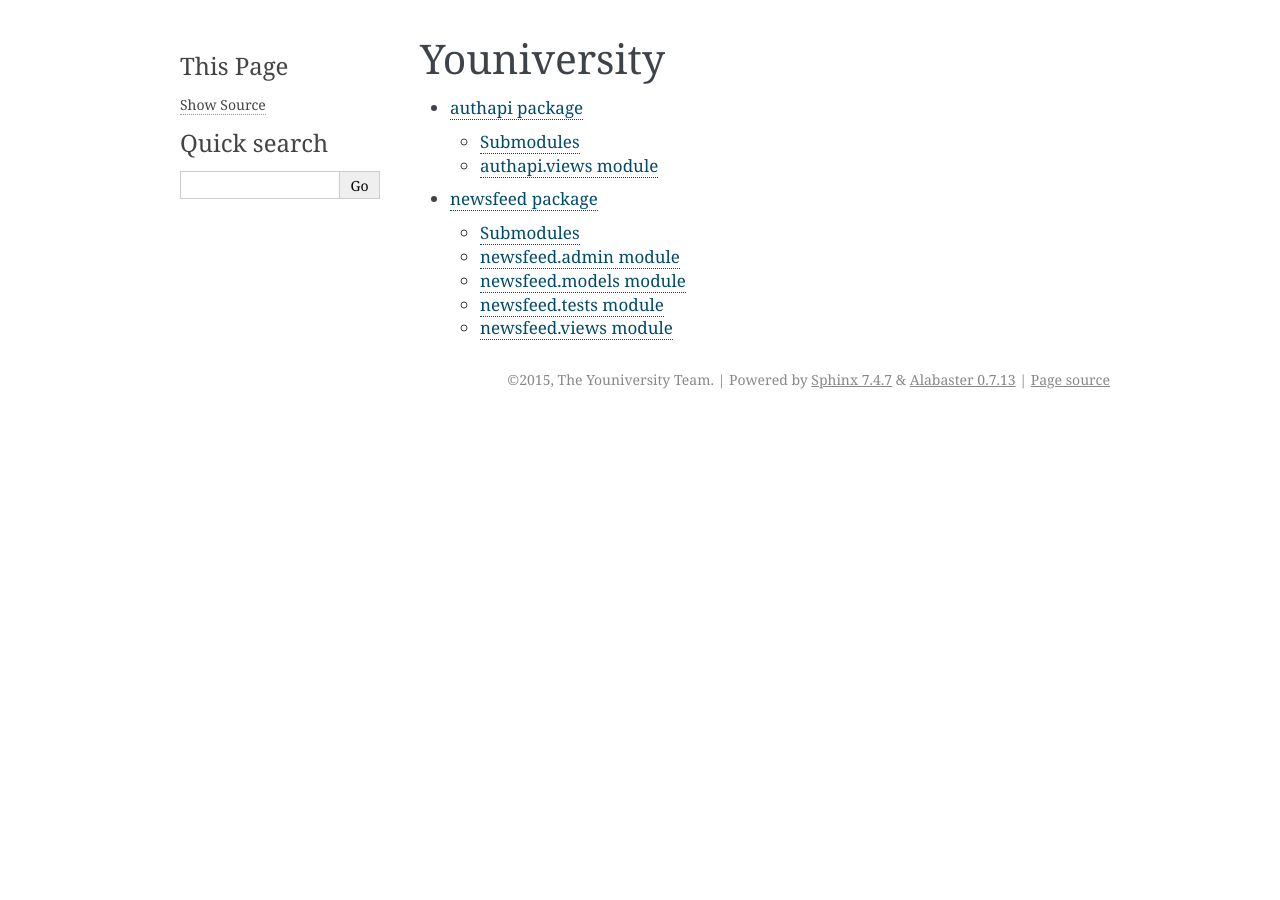
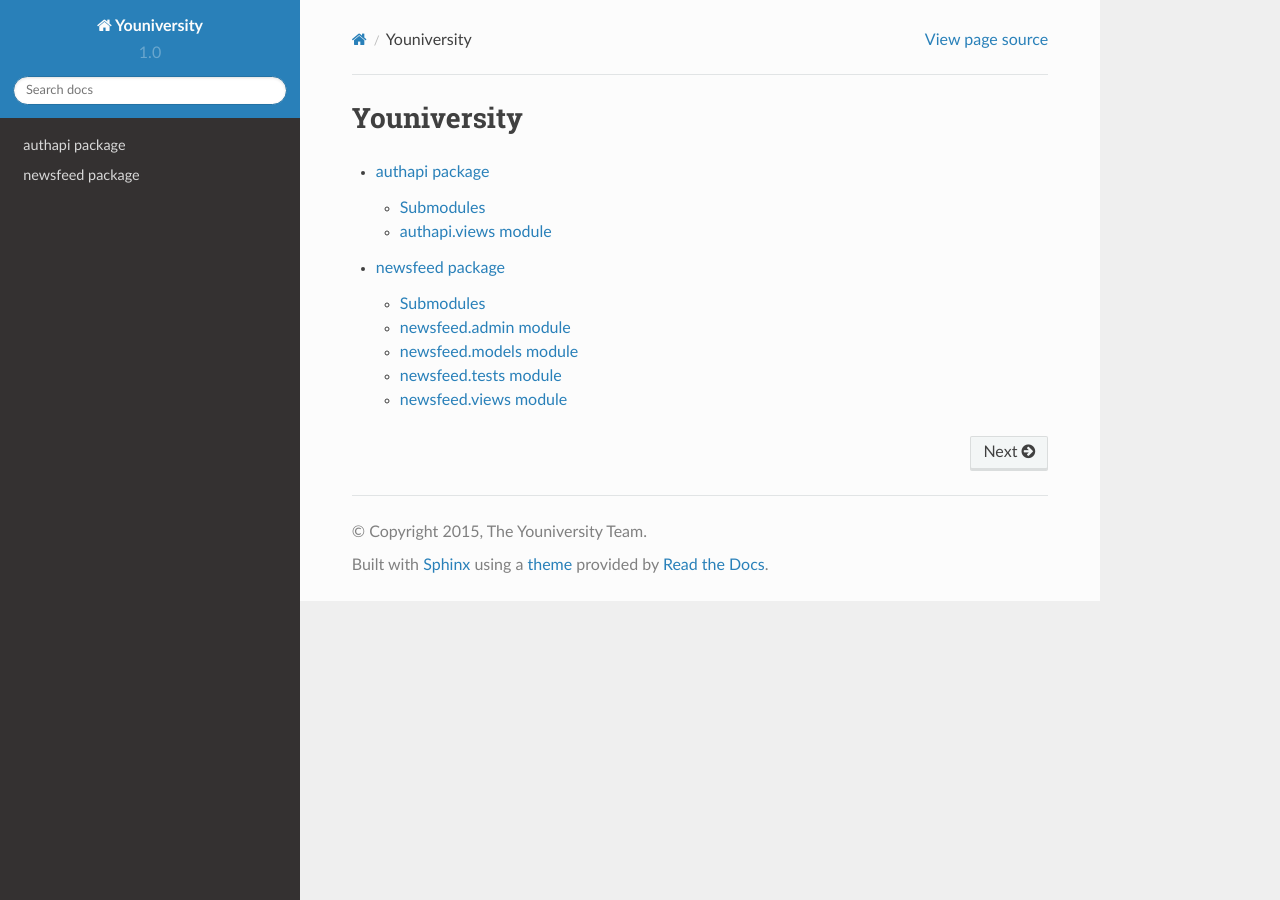
Before and after one commit to whsatku/social, a Sphinx documentation site: the page built from docs/index.rst, in a window 1280 px wide. Built offline with Sphinx 7.4.7 and the Read the Docs theme 2.0.0, drawn with Linux system fonts in a browser that asks for light colours.

Commit message:
Changed theme to RTD theme

```diff
--- a/docs/conf.py
+++ b/docs/conf.py
@@ -115,7 +115,13 @@
 
 # The theme to use for HTML and HTML Help pages.  See the documentation for
 # a list of builtin themes.
-html_theme = 'alabaster'
+on_rtd = os.environ.get('READTHEDOCS', None) == 'True'
+html_theme = 'default'
+
+if not on_rtd:  # only import and set the theme if we're building docs locally
+    import sphinx_rtd_theme
+    html_theme = 'sphinx_rtd_theme'
+    html_theme_path = [sphinx_rtd_theme.get_html_theme_path()]
 
 # Theme options are theme-specific and customize the look and feel of a theme
 # further.  For a list of options available for each theme, see the
```
Also changed, not shown: requirements.txt (+20 -0 lines).
